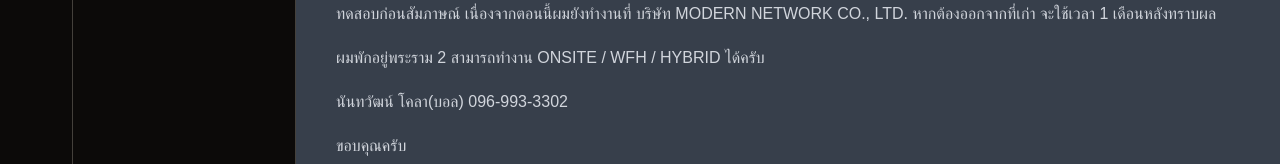
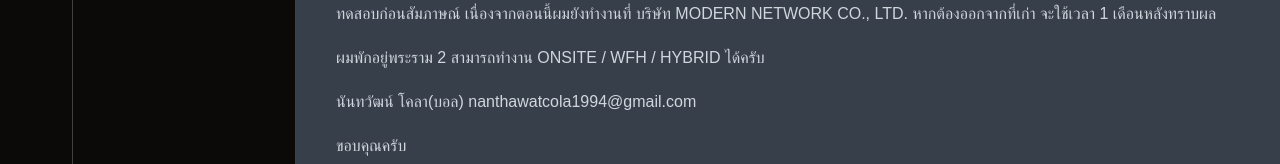
Before and after one commit to balldev1/portfolio, a Vue app in the folder frontend/: page / in a window 1280 px wide. Shown: the part 418-582 px from the top of the page. Built offline with nearby package versions, Linux system fonts and the light colour scheme; a web font is replaced by a local one.

Commit message:
Update Public.vue

```diff
--- a/frontend/src/views/Public.vue
+++ b/frontend/src/views/Public.vue
@@ -30,7 +30,7 @@
       ผมพักอยู่พระราม 2 สามารถทำงาน ONSITE / WFH / HYBRID ได้ครับ
     </h1>
     <h1 class="px-10 text-gray-300 pt-5 text-md">
-      นันทวัฒน์ โคลา(บอล) 096-993-3302
+            นันทวัฒน์ โคลา(บอล) nanthawatcola1994@gmail.com
     </h1>
 
     <h1 class="px-10 text-gray-300 pt-5 text-md">ขอบคุณครับ</h1>
```
